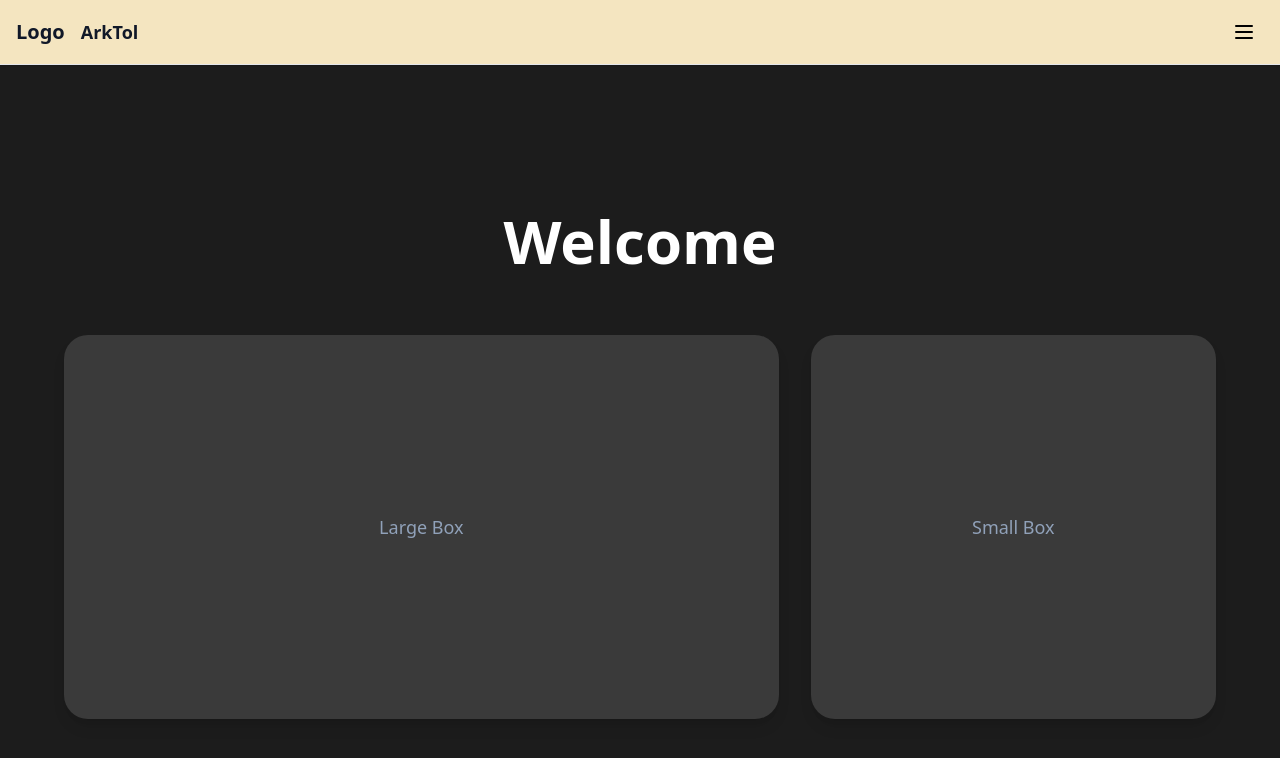
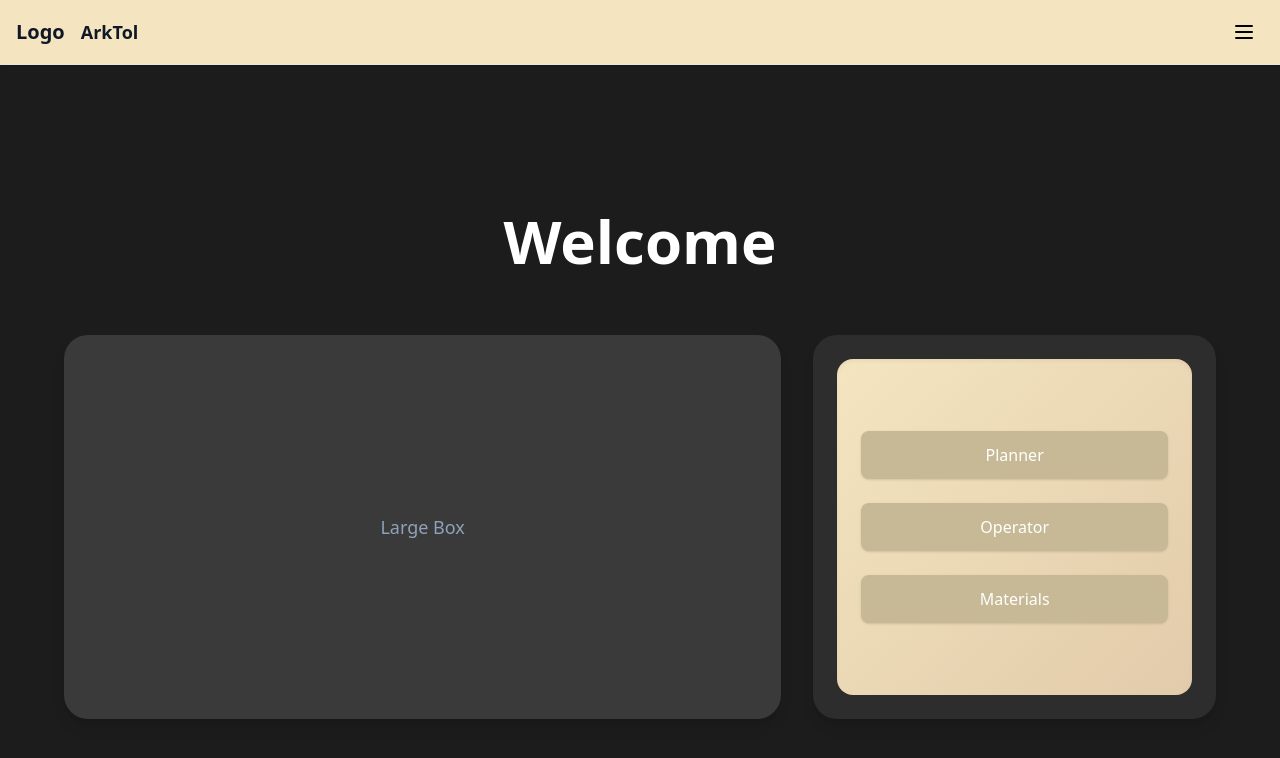
Before and after one commit to SentientCorn/ArknightsLevelPlanner, a React (Vite) app: page / in a window 1280 px wide. Shown: the top 758 px of the page. Built offline with nearby package versions, Linux system fonts and the light colour scheme.

Commit message:
Feat: Implement Operator component and integrate selection functionality in Landing page

```diff
--- a/src/App.tsx
+++ b/src/App.tsx
@@ -3,6 +3,7 @@ import './styles.css'
 import { BrowserRouter as Router, Routes, Route } from "react-router-dom";
 import Landing from "./pages/Landing";
 import Header from './components/Header';
+
 
 function App() {
   return (
--- a/src/components/Operator.tsx
+++ b/src/components/Operator.tsx
@@ -0,0 +1,52 @@
+import React, {useState} from "react";
+
+interface Item {
+  id: number;
+  name: string;
+  image: string;
+}
+
+const dummyData: Item[] = Array.from({ length: 20 }, (_, i) => ({
+  id: i + 1,
+  name: `Creature ${i + 1}`,
+  image: `https://via.placeholder.com/150?text=Creature+${i + 1}`,
+}));
+
+const Operator: React.FC = () => {
+  const [items, setItems] = useState<Item[]>([]);
+
+  React.useEffect(() => {
+
+    //TODO: FETCH DATA HERE
+    setItems(dummyData);
+
+  }, []);
+
+  return (
+    <div className="h-full w-full p-4">
+      <h2 className="text-2xl font-bold mb-4 text-center">Operator Selection</h2>
+      <div
+      className="max-h-[500px] overflow-y-auto rounded-lg bg-[#C7B996] p-2"
+      style={{ scrollbarGutter: "stable" }}
+      >
+      <div className="grid grid-cols-3 sm:grid-cols-4 md:grid-cols-5 gap-1">
+        {items.map((item) => (
+        <div
+          key={item.id}
+          className=" overflow-hidden shadow hover:shadow-lg transition-shadow duration-300 cursor-pointer bg-white"
+        >
+          <img
+          src={item.image}
+          alt={item.name}
+          className="w-full h-50 object-cover"
+          />
+          <div className="p-2 text-center text-sm font-medium">{item.name}</div>
+        </div>
+        ))}
+      </div>
+      </div>
+    </div>
+  );
+};
+
+export default Operator;
--- a/src/pages/Landing.tsx
+++ b/src/pages/Landing.tsx
@@ -1,10 +1,12 @@
 import { useState } from 'react';
 import LoginModal from '../components/LoginModal';
+import Operator from '../components/Operator';
 
 const Landing: React.FC = () => {
   const [showLogin, setShowLogin] = useState(false);
+  const [selectedBox, setSelectedBox] = useState<string | null>(null);
 
-return (
+  return (
     <div className="min-h-screen flex flex-col items-center justify-center p-8">
       {/* Title */}
       <h1 className="text-4xl md:text-6xl font-bold text-white mb-16 text-center">
@@ -13,22 +15,45 @@ return (
 
       {/* Containers*/}
       <div className="flex flex-col md:flex-row gap-8 w-full max-w-6xl">
-        <div style={{backgroundColor: '#3A3A3A'}} className="flex-2 rounded-3xl shadow-lg hover:shadow-xl transition-shadow duration-300 p-12 min-h-96">
+        <div style={{backgroundColor: '#3A3A3A'}} className="flex-2 rounded-3xl shadow-lg hover:shadow-xl transition-shadow duration-300 p-1 min-h-96">
+
           <div className="h-full flex items-center justify-center">
-            <div className="text-slate-400 text-lg font-medium">Large Box</div>
+            {selectedBox === 'operator' ? (
+              <Operator />
+            ) : (
+              <div className="text-slate-400 text-lg font-medium">Large Box</div>
+            )}
+
           </div>
         </div>
-        <div style={{backgroundColor: '#3A3A3A'}} className="flex-1 rounded-3xl shadow-lg hover:shadow-xl transition-shadow duration-300 p-12 min-h-96">
-          <div className="h-full flex items-center justify-center">
-            <div className="text-slate-400 text-lg font-medium">Small Box</div>
+
+        <div style={{backgroundColor: '#2D2D2D'}} className="flex-1 rounded-3xl shadow-lg hover:shadow-2xl transition-shadow duration-300 p-6 min-h-96 flex flex-col justify-center">
+          <div className="bg-gradient-to-br from-[#F4E5C0] to-[#E2CBAA] h-full flex flex-col items-center justify-center rounded-2xl gap-6 p-6 shadow-inner">
+            <button
+              className="bg-[#C7B996] hover:bg-[#b3a47d] text-white font-medium px-6 py-3 rounded-lg w-full shadow transition-all duration-200"
+              onClick={() => setSelectedBox('planner')}
+            >
+              Planner
+            </button>
+            <button
+              className="bg-[#C7B996] hover:bg-[#b3a47d] text-white font-medium px-6 py-3 rounded-lg w-full shadow transition-all duration-200"
+              onClick={() => setSelectedBox('operator')}
+            >
+              Operator
+            </button>
+            <button
+              className="bg-[#C7B996] hover:bg-[#b3a47d] text-white font-medium px-6 py-3 rounded-lg w-full shadow transition-all duration-200"
+              onClick={() => setSelectedBox('materials')}
+            >
+              Materials
+            </button>
           </div>
         </div>
+
       </div>
       <LoginModal isOpen={showLogin} onClose={() => setShowLogin(false)} />
     </div>
   );
-
-
 }
 
 export default Landing;
```
